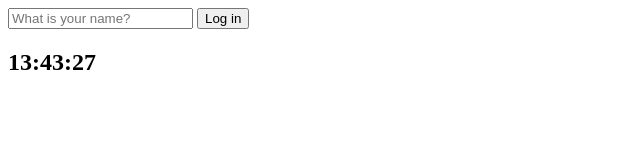
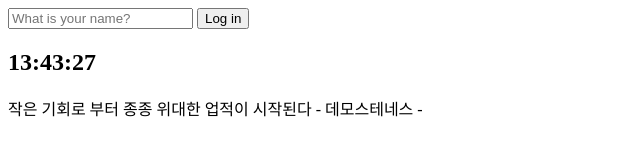
Before and after one commit to songks0922/chrome-clone, a plain HTML site: page index.html in a window 1280 px wide. Shown: the whole page, without its empty margins (0-640 px from the left). Drawn offline with Linux system fonts and the light colour scheme.

Commit message:
feat: 명언 리스트 불러오기 완료

```diff
--- a/index.html
+++ b/index.html
@@ -19,7 +19,12 @@
     </form>
     <h2 id="clock">00:00</h2>
     <h1 class="hidden"></h1>
+    <div id="quote">
+      <span>ss</span>
+      <span>ss</span>
+    </div>
     <script src="./js/greetings.js"></script>
     <script src="./js/clock.js"></script>
+    <script src="./js/quotes.js"></script>
   </body>
 </html>
--- /dev/null
+++ b/js/quotes.js
@@ -0,0 +1,50 @@
+const quotes = [
+  {
+    quoto: '삶이 있는 한 희망은 있다',
+    author: '키케로',
+  },
+  {
+    quoto: '하루에 3시간을 걸으면 7년 후에 지구를 한바퀴 돌 수 있다',
+    author: '사무엘존슨',
+  },
+  {
+    quoto: '피할수 없으면 즐겨라',
+    author: '로버트 엘리엇',
+  },
+  {
+    quoto:
+      '먼저핀꽃은 먼저진다  남보다 먼저 공을 세우려고 조급히 서둘것이 아니다',
+    author: '채근담',
+  },
+  {
+    quoto: '행복한 삶을 살기위해 필요한 것은 거의 없다',
+    author: '마르쿠스 아우렐리우스 안토니우스',
+  },
+  {
+    quoto:
+      '절대 어제를 후회하지 마라 . 인생은 오늘의 나 안에 있고 내일은 스스로 만드는 것이다',
+    author: 'L.론허바드',
+  },
+  {
+    quoto: '평생 살 것처럼 꿈을 꾸어라.그리고 내일 죽을 것처럼 오늘을 살아라',
+    author: '제임스 딘',
+  },
+  {
+    quoto: '돈이란 바닷물과도 같다. 그것은 마시면 마실수록 목이 말라진다',
+    author: '쇼펜하우어',
+  },
+  {
+    quoto: '고개 숙이지 마십시오. 세상을 똑바로 정면으로 바라보십시오',
+    author: '헬렌 켈러',
+  },
+  {
+    quoto: '작은 기회로 부터 종종 위대한 업적이 시작된다',
+    author: '데모스테네스',
+  },
+];
+
+const quoto = document.querySelector('#quote span:first-child');
+const author = document.querySelector('#quote span:last-child');
+const todaysQuote = quotes[Math.floor(Math.random() * quotes.length)];
+quoto.innerText = todaysQuote.quoto;
+author.innerText = `- ${todaysQuote.author} -`;
```
